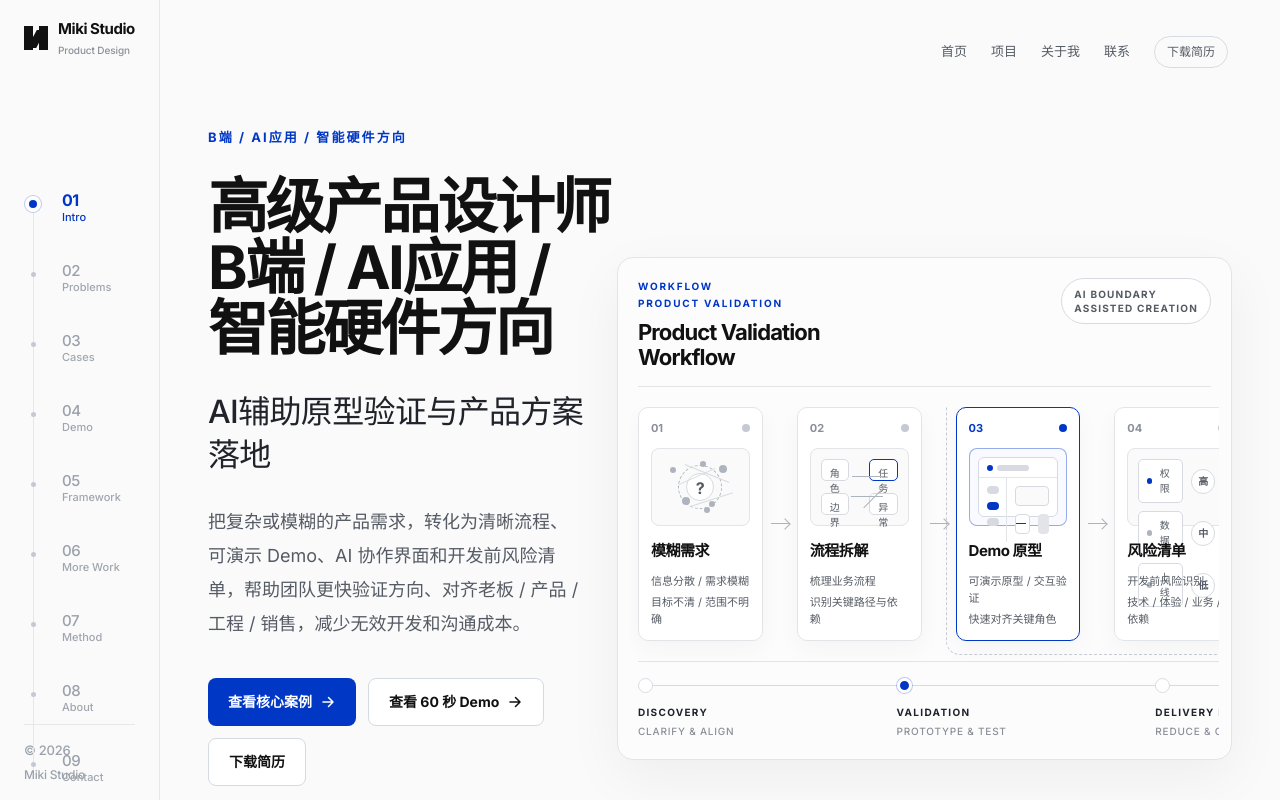
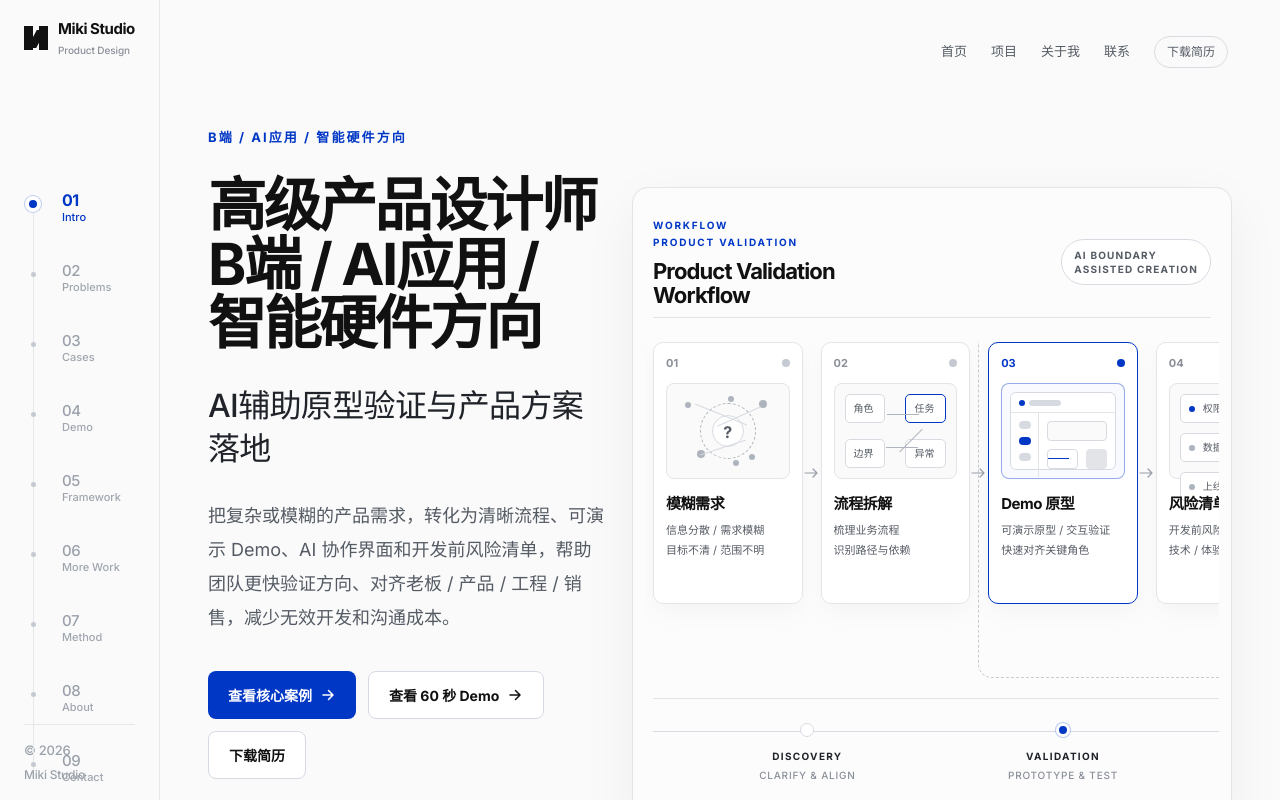
Before and after one commit to miqi65/my-portfolio, a Next.js app: page /v2 in a window 1280 px wide. Shown: the top 800 px of the page. Built offline with nearby package versions, Linux system fonts and the light colour scheme.

Commit message:
refine v2 hero diagram layout and update experience copy

```diff
--- a/components/home-v2/HeroV2.tsx
+++ b/components/home-v2/HeroV2.tsx
@@ -15,7 +15,7 @@ const chips = [
 
 const meta = [
   ['Focus', 'B端 / AI应用 / 智能硬件'],
-  ['Experience', '8+ 年产品设计经验'],
+  ['Experience', '10+ 年产品设计经验'],
   ['Method', 'AI 辅助 × 结构化设计'],
   ['Delivery', '从原型到落地的闭环'],
   ['Location', 'Remote / Worldwide'],
@@ -25,13 +25,13 @@ const diagramSteps = [
   {
     num: '01',
     title: '模糊需求',
-    lines: ['信息分散 / 需求模糊', '目标不清 / 范围不明确'],
+    lines: ['信息分散 / 需求模糊', '目标不清 / 范围不明'],
     visual: 'idea',
   },
   {
     num: '02',
     title: '流程拆解',
-    lines: ['梳理业务流程', '识别关键路径与依赖'],
+    lines: ['梳理业务流程', '识别路径与依赖'],
     visual: 'flow',
   },
   {
@@ -44,13 +44,13 @@ const diagramSteps = [
   {
     num: '04',
     title: '风险清单',
-    lines: ['开发前风险识别', '技术 / 体验 / 业务 / 依赖'],
+    lines: ['开发前风险识别', '技术 / 体验 / 业务'],
     visual: 'risk',
   },
   {
     num: '05',
     title: '老板决策卡',
-    lines: ['方案摘要 / 价值评估', '决策依据提前可追踪'],
+    lines: ['方案摘要 / 价值评估', '决策依据可追踪'],
     visual: 'decision',
     verified: true,
   },
@@ -84,25 +84,25 @@ function IdeaClusterVisual() {
   ]
 
   return (
-    <div className="relative h-[78px] rounded-[8px] border border-[#E2E4E8] bg-[#FAFAFA]">
-      <div className="absolute left-1/2 top-1/2 h-11 w-11 -translate-x-1/2 -translate-y-1/2 rounded-full border border-dashed border-[#AEB4BD]" />
-      <div className="absolute left-1/2 top-1/2 h-7 w-7 -translate-x-1/2 -translate-y-1/2 rounded-full border border-[#D7DBE1] bg-white text-center text-[16px] font-semibold leading-7 text-[#555B64]">
+    <div className="relative h-[96px] rounded-[8px] border border-[#E2E4E8] bg-[#FAFAFA]">
+      <div className="absolute left-1/2 top-1/2 h-14 w-14 -translate-x-1/2 -translate-y-1/2 rounded-full border border-dashed border-[#AEB4BD]" />
+      <div className="absolute left-1/2 top-1/2 h-8 w-8 -translate-x-1/2 -translate-y-1/2 rounded-full border border-[#D7DBE1] bg-white text-center text-[16px] font-semibold leading-8 text-[#555B64]">
         ?
       </div>
       {nodes.map((node) => (
         <span key={node} className={`absolute ${node} rounded-full bg-[#AEB4BD]`} />
       ))}
-      <span className="absolute left-[31px] top-[24px] h-px w-12 rotate-[22deg] bg-[#D7DBE1]" />
-      <span className="absolute right-[32px] top-[27px] h-px w-10 -rotate-[24deg] bg-[#D7DBE1]" />
-      <span className="absolute bottom-[25px] left-[38px] h-px w-11 -rotate-[18deg] bg-[#D7DBE1]" />
+      <span className="absolute left-[26px] top-[30px] h-px w-14 rotate-[22deg] bg-[#D7DBE1]" />
+      <span className="absolute right-[26px] top-[32px] h-px w-12 -rotate-[24deg] bg-[#D7DBE1]" />
+      <span className="absolute bottom-[30px] left-[32px] h-px w-12 -rotate-[18deg] bg-[#D7DBE1]" />
     </div>
   )
 }
 
 function FlowchartVisual() {
   return (
-    <div className="relative h-[78px] rounded-[8px] border border-[#E2E4E8] bg-[#FAFAFA] p-2.5">
-      <div className="grid h-full grid-cols-[1fr_20px_1fr] grid-rows-2 gap-y-3">
+    <div className="relative h-[96px] rounded-[8px] border border-[#E2E4E8] bg-[#FAFAFA] p-2.5">
+      <div className="grid h-full grid-cols-[1fr_20px_1fr] grid-rows-2 gap-y-4">
         {['角色', '任务', '边界', '异常'].map((item, index) => (
           <div
             key={item}
@@ -114,16 +114,16 @@ function FlowchartVisual() {
           </div>
         ))}
       </div>
-      <span className="absolute left-[43%] top-[27px] h-px w-8 bg-[#AEB4BD]" />
-      <span className="absolute left-[50%] top-[47px] h-px w-8 -rotate-45 bg-[#AEB4BD]" />
-      <span className="absolute bottom-[28px] left-[42%] h-px w-8 bg-[#AEB4BD]" />
+      <span className="absolute left-[43%] top-[30px] h-px w-8 bg-[#AEB4BD]" />
+      <span className="absolute left-[50%] top-[56px] h-px w-8 -rotate-45 bg-[#AEB4BD]" />
+      <span className="absolute bottom-[30px] left-[42%] h-px w-8 bg-[#AEB4BD]" />
     </div>
   )
 }
 
 function PrototypeVisual() {
   return (
-    <div className="h-[78px] rounded-[8px] border border-[#0037C5]/40 bg-[#F8FAFF] p-2">
+    <div className="h-[96px] rounded-[8px] border border-[#0037C5]/40 bg-[#F8FAFF] p-2">
       <div className="h-full rounded-[6px] border border-[#D7DBE1] bg-white">
         <div className="flex h-5 items-center gap-1 border-b border-[#E2E4E8] px-2">
           <span className="h-1.5 w-1.5 rounded-full bg-[#0037C5]" />
@@ -158,10 +158,10 @@ function RiskListVisual() {
   ] as const
 
   return (
-    <div className="h-[78px] rounded-[8px] border border-[#E2E4E8] bg-[#FAFAFA] p-2.5">
-      <div className="space-y-2">
+    <div className="h-[96px] rounded-[8px] border border-[#E2E4E8] bg-[#FAFAFA] p-2.5">
+      <div className="space-y-2.5">
         {risks.map(([label, level], index) => (
-          <div key={label} className="grid grid-cols-[1fr_24px] items-center gap-2">
+          <div key={label} className="grid grid-cols-[1fr_26px] items-center gap-2">
             <div className="rounded-[5px] border border-[#D7DBE1] bg-white px-2 py-1.5">
               <div className="flex items-center gap-2">
                 <span className={index === 0 ? 'h-1.5 w-1.5 rounded-full bg-[#0037C5]' : 'h-1.5 w-1.5 rounded-full bg-[#AEB4BD]'} />
@@ -180,13 +180,13 @@ function RiskListVisual() {
 
 function DecisionCardVisual() {
   return (
-    <div className="h-[78px] rounded-[8px] border border-[#D4EBDD] bg-[#FAFAFA] p-2.5">
+    <div className="h-[96px] rounded-[8px] border border-[#D4EBDD] bg-[#FAFAFA] p-2.5">
       <div className="flex items-start justify-between">
         <div>
           <p className="text-[10px] font-semibold uppercase tracking-[0.12em] text-[#8A8F98]">
             Value
           </p>
-          <p className="mt-1 text-[24px] font-semibold leading-none tracking-[-0.04em] text-[#111111]">
+          <p className="mt-1 text-[26px] font-semibold leading-none tracking-[-0.04em] text-[#111111]">
             92%
           </p>
         </div>
@@ -194,7 +194,7 @@ function DecisionCardVisual() {
           ✓
         </div>
       </div>
-      <div className="mt-3 flex h-6 items-end gap-1">
+      <div className="mt-4 flex h-8 items-end gap-1">
         {[24, 14, 20, 16, 28, 20].map((height, index) => (
           <span
             key={index}
@@ -215,12 +215,12 @@ function StepVisual({ visual }: { visual: DiagramStep['visual'] }) {
   return <DecisionCardVisual />
 }
 
-function ConnectorArrow() {
+function InlineConnectorArrow() {
   return (
-    <div className="hidden items-center justify-center xl:flex" aria-hidden="true">
-      <span className="relative block h-px w-full bg-[#AEB4BD]">
-        <span className="absolute right-0 top-1/2 h-2 w-2 -translate-y-1/2 rotate-45 border-r border-t border-[#AEB4BD]" />
-      </span>
+    <div className="flex h-[262px] items-center justify-center text-[#9AA1AB]" aria-hidden="true">
+      <svg viewBox="0 0 16 10" className="h-2.5 w-4">
+        <path d="M1 5h12M9 1l4 4-4 4" fill="none" stroke="currentColor" strokeLinecap="round" strokeLinejoin="round" strokeWidth="1.2" />
+      </svg>
     </div>
   )
 }
@@ -231,7 +231,7 @@ function DiagramCard({ step }: { step: DiagramStep }) {
 
   return (
     <article
-      className={`relative z-10 flex min-h-[224px] flex-col rounded-[10px] border bg-white p-3 shadow-[0_8px_24px_rgba(17,17,17,0.035)] ${
+      className={`relative z-10 flex h-[262px] flex-col rounded-[10px] border bg-white p-3 shadow-[0_8px_24px_rgba(17,17,17,0.035)] ${
         active
           ? 'border-[#0037C5] shadow-[0_12px_30px_rgba(0,55,197,0.08)]'
           : 'border-[#E2E4E8]'
@@ -248,19 +248,21 @@ function DiagramCard({ step }: { step: DiagramStep }) {
         />
       </div>
 
-      <div className="mt-3">
+      <div className="mt-3 h-[96px] shrink-0">
         <StepVisual visual={step.visual} />
       </div>
 
-      <h3 className="mt-4 text-[15px] font-semibold leading-tight tracking-[-0.03em] text-[#111111]">
+      <div className="mt-4 min-h-[66px]">
+        <h3 className="text-[15px] font-semibold leading-tight tracking-[-0.03em] text-[#111111]">
           {step.title}
         </h3>
-      <div className="mt-3 space-y-1">
+        <div className="mt-2 space-y-1">
           {step.lines.map((line) => (
-          <p key={line} className="text-[11px] leading-[1.55] text-[#555B64]">
+            <p key={line} className="text-[11px] leading-[1.5] text-[#555B64]">
               {line}
             </p>
           ))}
+        </div>
       </div>
     </article>
   )
@@ -274,20 +276,44 @@ function StageTimeline() {
   ] as const
 
   return (
-    <div className="mt-5 border-t border-[#E2E4E8] pt-4">
-      <div className="relative grid grid-cols-3 gap-4">
-        <span className="absolute left-0 right-0 top-[7px] h-px bg-[#D7DBE1]" aria-hidden="true" />
-        {stages.map(([label, desc], index) => (
-          <div key={label} className="relative">
-            <span className={index === 1 ? 'relative z-10 block h-[15px] w-[15px] rounded-full border-[3px] border-white bg-[#0037C5] shadow-[0_0_0_1px_rgba(0,55,197,0.25)]' : 'relative z-10 block h-[15px] w-[15px] rounded-full border border-[#D7DBE1] bg-white'} />
+    <div className="mt-8 h-[102px] border-t border-[#E2E4E8] pt-6">
+      <div className="relative">
+        <span className="absolute left-0 right-0 top-2 h-px bg-[#D7DBE1]" aria-hidden="true" />
+        <div className="relative grid grid-cols-[2fr_1fr_2fr] gap-6">
+          <div>
+            <div className="flex flex-col items-center text-center">
+              <span className="relative z-10 block h-[14px] w-[14px] rounded-full border border-[#D7DBE1] bg-white" />
               <p className="mt-3 text-[10px] font-semibold uppercase tracking-[0.13em] text-[#20242A]">
-              {label}
+                {stages[0][0]}
               </p>
               <p className="mt-1 text-[10px] font-medium uppercase tracking-[0.08em] text-[#8A8F98]">
-              {desc}
+                {stages[0][1]}
               </p>
             </div>
-        ))}
+          </div>
+          <div>
+            <div className="flex flex-col items-center text-center">
+              <span className="relative z-10 block h-[14px] w-[14px] rounded-full border-[3px] border-white bg-[#0037C5] shadow-[0_0_0_1px_rgba(0,55,197,0.25)]" />
+              <p className="mt-3 text-[10px] font-semibold uppercase tracking-[0.13em] text-[#20242A]">
+                {stages[1][0]}
+              </p>
+              <p className="mt-1 text-[10px] font-medium uppercase tracking-[0.08em] text-[#8A8F98]">
+                {stages[1][1]}
+              </p>
+            </div>
+          </div>
+          <div>
+            <div className="flex flex-col items-center text-center">
+              <span className="relative z-10 block h-[14px] w-[14px] rounded-full border border-[#D7DBE1] bg-white" />
+              <p className="mt-3 text-[10px] font-semibold uppercase tracking-[0.13em] text-[#20242A]">
+                {stages[2][0]}
+              </p>
+              <p className="mt-1 text-[10px] font-medium uppercase tracking-[0.08em] text-[#8A8F98]">
+                {stages[2][1]}
+              </p>
+            </div>
+          </div>
+        </div>
       </div>
     </div>
   )
@@ -296,7 +322,8 @@ function StageTimeline() {
 function ProductValidationDiagram() {
   return (
     <div className="relative overflow-hidden rounded-[16px] border border-[#E2E4E8] bg-[#FCFCFD] p-4 shadow-[0_18px_56px_rgba(17,17,17,0.05)] md:p-5 min-[1440px]:p-6">
-      <div className="flex items-start justify-between gap-6 border-b border-[#E2E4E8] pb-4">
+      <div className="relative h-[110px] border-b border-[#E2E4E8]">
+        <div className="flex h-full items-center justify-between gap-6">
           <div>
             <p className="text-[10px] font-semibold uppercase leading-[1.7] tracking-[0.18em] text-[#0037C5]">
               WORKFLOW
@@ -306,26 +333,35 @@ function ProductValidationDiagram() {
               Product Validation Workflow
             </h2>
           </div>
-        <div className="rounded-full border border-[#D7DBE1] bg-white px-3 py-2 text-[10px] font-semibold uppercase leading-[1.4] tracking-[0.12em] text-[#555B64]">
+          <div className="relative z-20 rounded-full border border-[#D7DBE1] bg-white px-3 py-2 text-[10px] font-semibold uppercase leading-[1.4] tracking-[0.12em] text-[#555B64]">
             AI BOUNDARY
             <span className="block">ASSISTED CREATION</span>
           </div>
         </div>
-
-      <div className="-mx-2 mt-5 overflow-x-auto px-2 [scrollbar-width:none] [&::-webkit-scrollbar]:hidden">
-        <div className="relative min-w-[760px] min-[1440px]:min-w-0">
-          <div className="pointer-events-none absolute bottom-[84px] left-[40.5%] right-0 top-[-14px] hidden rounded-[14px] border border-dashed border-[#C7CBD2] xl:block" />
-          <div className="pointer-events-none absolute right-4 top-[-7px] hidden bg-[#FCFCFD] px-2 text-[9px] font-semibold uppercase tracking-[0.13em] text-[#8A8F98] xl:block">
-            Assisted creation / Human review
       </div>
 
-          <div className="grid grid-cols-[minmax(0,1fr)_18px_minmax(0,1fr)_18px_minmax(0,1fr)_18px_minmax(0,1fr)_18px_minmax(0,1fr)] gap-2">
-            {diagramSteps.map((step, index) => (
-              <div key={step.num} className="contents">
-                <DiagramCard step={step} />
-                {index < diagramSteps.length - 1 && <ConnectorArrow />}
+      <div className="-mx-2 mt-6 overflow-x-auto px-2 [scrollbar-width:none] [&::-webkit-scrollbar]:hidden">
+        <div className="relative min-w-[820px] pb-1">
+          <div className="relative h-[324px]">
+            <div className="pointer-events-none absolute inset-0 z-0 hidden min-[1100px]:block" aria-hidden="true">
+              <div className="grid h-full grid-cols-[minmax(136px,1fr)_18px_minmax(136px,1fr)_18px_minmax(136px,1fr)_18px_minmax(136px,1fr)_18px_minmax(136px,1fr)]">
+                <div className="col-start-5 col-end-10 relative">
+                  <span className="absolute inset-x-[-10px] inset-y-[-12px] rounded-[14px] border border-dashed border-[#C7CBD2]" />
                 </div>
-            ))}
+              </div>
+            </div>
+
+            <div className="relative z-10 grid h-full grid-cols-[minmax(136px,1fr)_18px_minmax(136px,1fr)_18px_minmax(136px,1fr)_18px_minmax(136px,1fr)_18px_minmax(136px,1fr)] items-start">
+              <DiagramCard step={diagramSteps[0]} />
+              <InlineConnectorArrow />
+              <DiagramCard step={diagramSteps[1]} />
+              <InlineConnectorArrow />
+              <DiagramCard step={diagramSteps[2]} />
+              <InlineConnectorArrow />
+              <DiagramCard step={diagramSteps[3]} />
+              <InlineConnectorArrow />
+              <DiagramCard step={diagramSteps[4]} />
+            </div>
           </div>
 
           <StageTimeline />
@@ -346,14 +382,14 @@ export default function HeroV2() {
         initial={{ opacity: 0, y: 20 }}
         animate={{ opacity: 1, y: 0 }}
         transition={{ duration: 0.55, ease: [0.16, 1, 0.3, 1] }}
-        className="grid flex-1 items-center gap-10 py-8 xl:grid-cols-[minmax(360px,0.38fr)_minmax(0,0.62fr)] xl:gap-8 min-[1440px]:grid-cols-[minmax(420px,0.36fr)_minmax(760px,1fr)] min-[1440px]:gap-6 min-[1600px]:gap-14"
+        className="grid flex-1 items-center gap-10 py-8 xl:grid-cols-[minmax(0,0.4fr)_minmax(0,0.6fr)] xl:gap-6 min-[1600px]:gap-10"
       >
         <div className="max-w-5xl">
           <p className="text-[13px] font-semibold tracking-[0.16em] text-[#0037C5]">
             B端 / AI应用 / 智能硬件方向
           </p>
 
-          <h1 className="mt-7 max-w-5xl text-[48px] font-semibold leading-[1.02] tracking-[-0.045em] text-[#111111] sm:text-[60px] md:text-[68px] xl:text-[60px] min-[1440px]:text-[68px] min-[1600px]:text-[84px] min-[1800px]:text-[96px]">
+          <h1 className="mt-7 max-w-5xl text-[48px] font-semibold leading-[1.02] tracking-[-0.045em] text-[#111111] sm:text-[60px] md:text-[68px] xl:text-[58px] min-[1440px]:text-[62px] min-[1600px]:text-[80px] min-[1800px]:text-[92px]">
             <span className="block whitespace-nowrap">高级产品设计师</span>
             <span className="block whitespace-nowrap">B端 / AI应用 /</span>
             <span className="block whitespace-nowrap">智能硬件方向</span>
```
Lines whose indentation alone changed are shown as unchanged.
